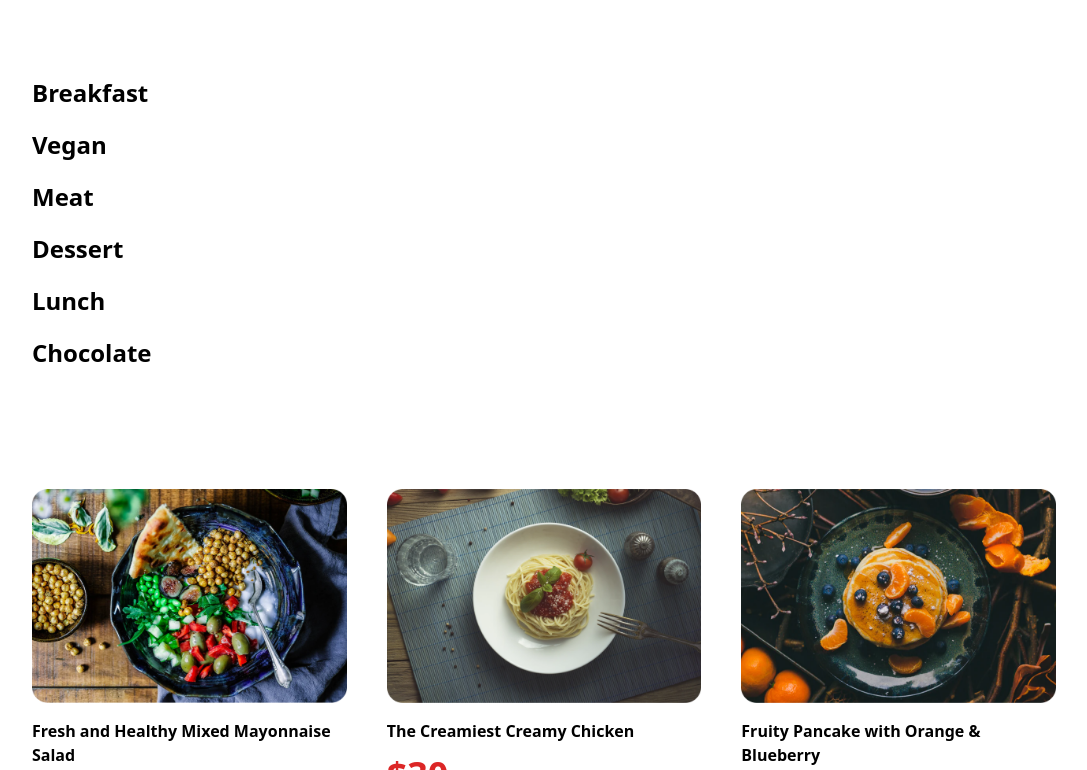
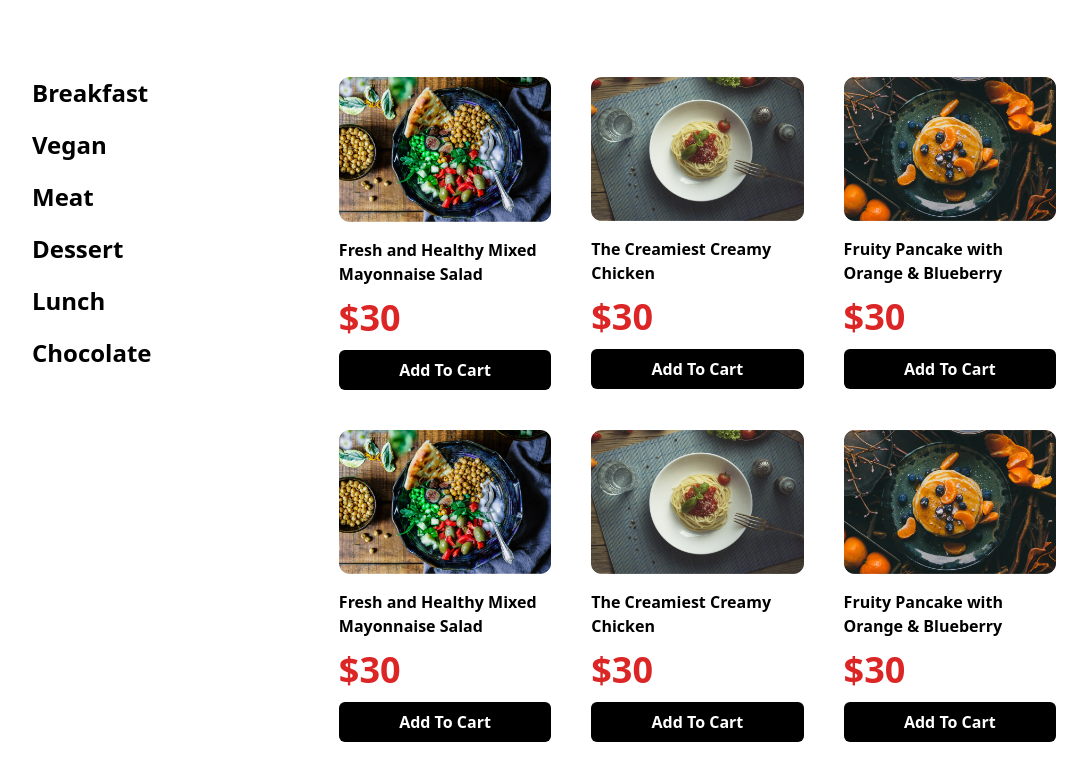
Before and after one commit to teatw001/demo-web2022, a website built with Vite: page product.html in a window 1280 px wide. Shown: the part 241-1011 px from the top of the page, without its empty margins (96-1183 px from the left). Built offline with nearby package versions, Linux system fonts and the light colour scheme.

Commit message:
update news

```diff
--- a/product.html
+++ b/product.html
@@ -5,10 +5,17 @@
     <meta charset="UTF-8">
     <meta http-equiv="X-UA-Compatible" content="IE=edge">
     <meta name="viewport" content="width=device-width, initial-scale=1.0">
-    <title>Products</title>
+    <title>Document</title>
     <script src="https://cdn.tailwindcss.com"></script>
 </head>
+<style>
+    .content {
+        grid-template-columns: 2fr 5fr;
+        display: grid;
+        gap: 20px;
 
+    }
+</style>
 
 <body>
     <div class="container max-w-xs mx-auto md:max-w-5xl ">
@@ -51,7 +58,7 @@
             <a href="">
                 <img srcset="img/banner.png 2x" alt="" class="my-10 rounded-md "></a>
         </div>
-        <div class="grid gap-20">
+        <div class="content">
 
             <div class="cols list-none font-semibold text-2xl mt-10 ">
                 <a href="" class="block  hover:underline ">Breakfast</a>
--- a/vite.config.js
+++ b/vite.config.js
@@ -7,7 +7,7 @@ module.exports = defineConfig({
       input: {
         main: resolve(__dirname, 'index.html'),
         detailElement: resolve(__dirname, 'detail.html'),
-        products: resolve(__dirname, 'products.html')
+        products: resolve(__dirname, 'product.html')
 
       },
     },
```
